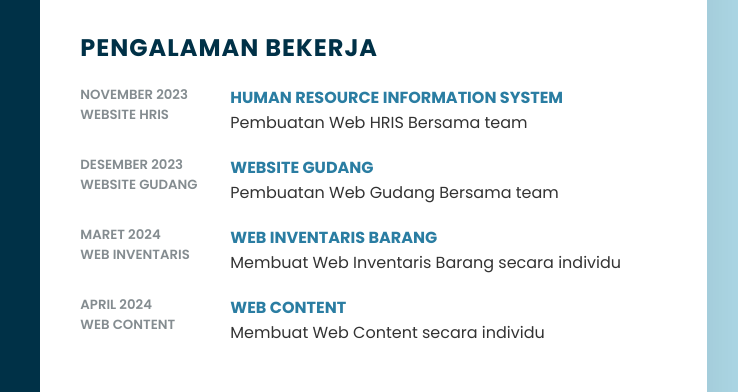
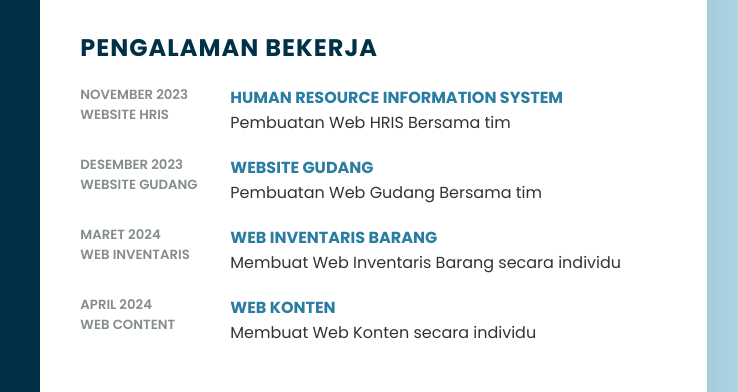
Before and after one commit to dimas-kenzo/cv-responsive, a plain HTML site: page index.html in a window 1280 px wide. Shown: the part 230-622 px from the top of the page, 433-1171 px from the left. Drawn offline with Linux system fonts and the light colour scheme.

Commit message:
fix language

```diff
--- a/index.html
+++ b/index.html
@@ -103,7 +103,7 @@
             </div>
             <div class="text">
               <h4>Human Resource Information System</h4>
-              <p>Pembuatan Web HRIS Bersama team</p>
+              <p>Pembuatan Web HRIS Bersama tim</p>
             </div>
           </div>
           <div class="box">
@@ -113,7 +113,7 @@
             </div>
             <div class="text">
               <h4>Website Gudang</h4>
-              <p>Pembuatan Web Gudang Bersama team</p>
+              <p>Pembuatan Web Gudang Bersama tim</p>
             </div>
           </div>
           <div class="box">
@@ -132,8 +132,8 @@
               <h5>Web Content</h5>
             </div>
             <div class="text">
-              <h4>Web Content</h4>
-              <p>Membuat Web Content secara individu</p>
+              <h4>Web Konten</h4>
+              <p>Membuat Web Konten secara individu</p>
             </div>
           </div>
         </div>
```
